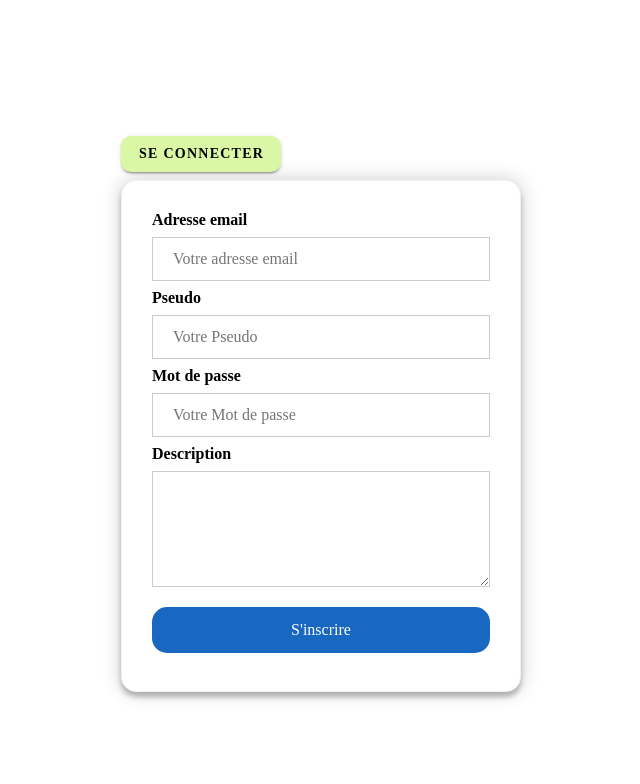
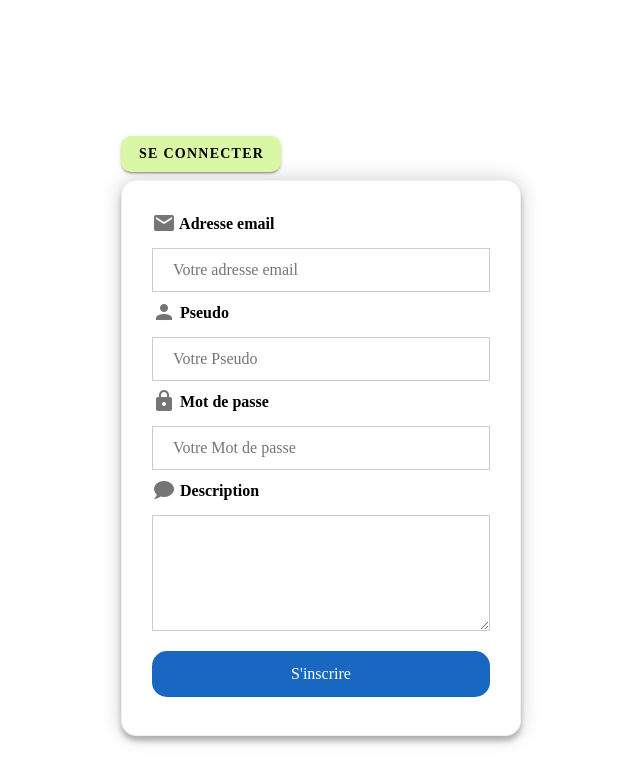
Before and after one commit to benoitD03/BenoitDurand_7_020321, a Vue app in the folder frontend/: page /signup in a window 1280 px wide. Shown: the top 784 px of the page, without its empty margins (319-959 px from the left). Built offline with nearby package versions, Linux system fonts and the light colour scheme.

Commit message:
ajout css page modifier

```diff
--- a/frontend/src/views/Login.vue
+++ b/frontend/src/views/Login.vue
@@ -2,10 +2,10 @@
   <div id="container">
       <router-link id="signupLink" to="/signup"><v-btn id="signup">S'inscrire</v-btn></router-link><br>
         <form>
-            <label><b>Adresse email :</b></label>
+            <label><v-icon class="icon">mdi-email</v-icon><b> Adresse email :</b></label>
             <input type="text" placeholder="Votre adresse email" name="email" required v-model="email">
 
-            <label><b>Mot de passe :</b></label>
+            <label><v-icon class="icon">mdi-lock</v-icon><b> Mot de passe :</b></label>
             <input type="password" placeholder="Votre Mot de passe" name="password" required v-model="password">
 
             <input type="submit" id='submit' value='Connexion' @click.prevent="userLogin">
@@ -85,8 +85,9 @@ input[type=submit]:hover {
 }
 #signupLink:link {
   text-decoration: none;
-
-
+}
+.icon {
+    margin-bottom: 5px;
 }
 
 </style>
--- a/frontend/src/views/ModifyProfil.vue
+++ b/frontend/src/views/ModifyProfil.vue
@@ -4,15 +4,16 @@
          <div id="container">
             <form @submit.prevent="modify">
 
-            <label><b>Adresse email</b> (Actuellement: {{ user.email }})</label>
+            <label><b><v-icon class="icon">mdi-email</v-icon> Adresse email</b><br>(Actuellement: {{ user.email }})</label>
             <input type="text" placeholder="Votre Nouvelle adresse email" name="email" required v-model="email">
 
-            <label><b>Pseudo</b> (Actuellement: {{ user.username }})</label>
+            <label><v-icon class="icon">mdi-account</v-icon><b> Pseudo</b><br>(Actuellement: {{ user.username }})</label>
             <input type="text" placeholder="Votre nouveau Pseudo" name="username" required v-model="username">
 
-            <label><b>Description</b> (Actuellement: {{ user.description }})</label>
+            <label><v-icon class="icon">mdi-chat</v-icon><b> Description</b><br>(Actuellement: {{ user.description }})</label>
             <textarea name="description" rows="5" cols="33" placeholder="Votre nouvelle Description" v-model="description"></textarea>
 
+            <label><v-icon class="icon">mdi-image</v-icon><b> Photo de profil</b></label><br>
             <input id="uploadImage" type="file" ref="image" @change="uploadImage">
 
             <input type="submit" id='submit' value="Enregistrer les modifications">
@@ -86,7 +87,7 @@ export default {
 
 <style scoped>
 #container{
-    width:400px;
+    max-width:700px;
     margin:0 auto;
     margin-top:10%;
 }
@@ -113,7 +114,7 @@ input[type=text], input[type=password], textarea {
 
 /* Set a style for all buttons */
 input[type=submit] {
-    background-color: #26c6da;
+    background-color: #1867c0;
     border-radius: 15px;
     color: white;
     padding: 14px 20px;
@@ -124,14 +125,17 @@ input[type=submit] {
 }
 input[type=submit]:hover {
     background-color: white;
-    color: #26c6da;
-    border: 1px solid #26c6da;
+    color: #1867c0;
+    border: 1px solid #1867c0;
 }
 #uploadImage {
-    background-color: #26c6da;
+    background-color: #DAF7A6;
     border-radius: 10px;
     border: 2px solid black;
     margin: 20px auto;
     text-align: center;
 }
+.icon {
+    margin-bottom: 5px;
+}
 </style>
--- a/frontend/src/views/MyProfil.vue
+++ b/frontend/src/views/MyProfil.vue
@@ -7,8 +7,8 @@
                 <h1>{{ user.username }}</h1>
             </div>
             <div id="infos">
-                <p class="info"><v-icon>mdi-email</v-icon><b>Adresse email:</b>  {{ user.email }}</p><br>
-                <p class="info"><v-icon>mdi-chat</v-icon><b>Description:</b>  {{ user.description }}</p>
+                <p class="info"><v-icon class="icon">mdi-email</v-icon><b> Adresse email:</b>  {{ user.email }}</p><br>
+                <p class="info"><v-icon class="icon">mdi-chat</v-icon><b> Description:</b>  {{ user.description }}</p>
             </div>
             <div class="my-2" id="options">
                 <v-btn color="#DAF7A6" large class="boutons" @click="goToModify">
@@ -114,6 +114,9 @@ export default {
     justify-content: space-evenly;
     margin-bottom: 30px;
 }
+.icon {
+    margin-bottom: 5px;
+}
 @media all and (max-width: 600px) {
     #options {
         display: block;
--- a/frontend/src/views/Signup.vue
+++ b/frontend/src/views/Signup.vue
@@ -3,16 +3,16 @@
         <router-link id="loginLink" to="/login"><v-btn id="login">Se connecter</v-btn></router-link><br>
         <form>
 
-            <label><b>Adresse email</b></label>
+            <label><v-icon class="icon">mdi-email</v-icon><b> Adresse email</b></label>
             <input type="text" placeholder="Votre adresse email" name="email" required v-model="email">
 
-            <label><b>Pseudo</b></label>
+            <label><v-icon class="icon">mdi-account</v-icon><b> Pseudo</b></label>
             <input type="text" placeholder="Votre Pseudo" name="username" required v-model="username">
 
-            <label><b>Mot de passe</b></label>
+            <label><v-icon class="icon">mdi-lock</v-icon><b> Mot de passe</b></label>
             <input type="password" placeholder="Votre Mot de passe" name="password" required v-model="password">
 
-            <label><b>Description</b></label>
+            <label><v-icon class="icon">mdi-chat</v-icon><b> Description</b></label>
             <textarea name="description" rows="5" cols="33" v-model="description"></textarea>
 
             <input type="submit" id='submit' value="S'inscrire" @click.prevent="userSignup">
@@ -97,7 +97,8 @@ input[type=submit]:hover {
 }
 #loginLink:link {
   text-decoration: none;
-
-
+}
+.icon {
+    margin-bottom: 5px;
 }
 </style>
```
